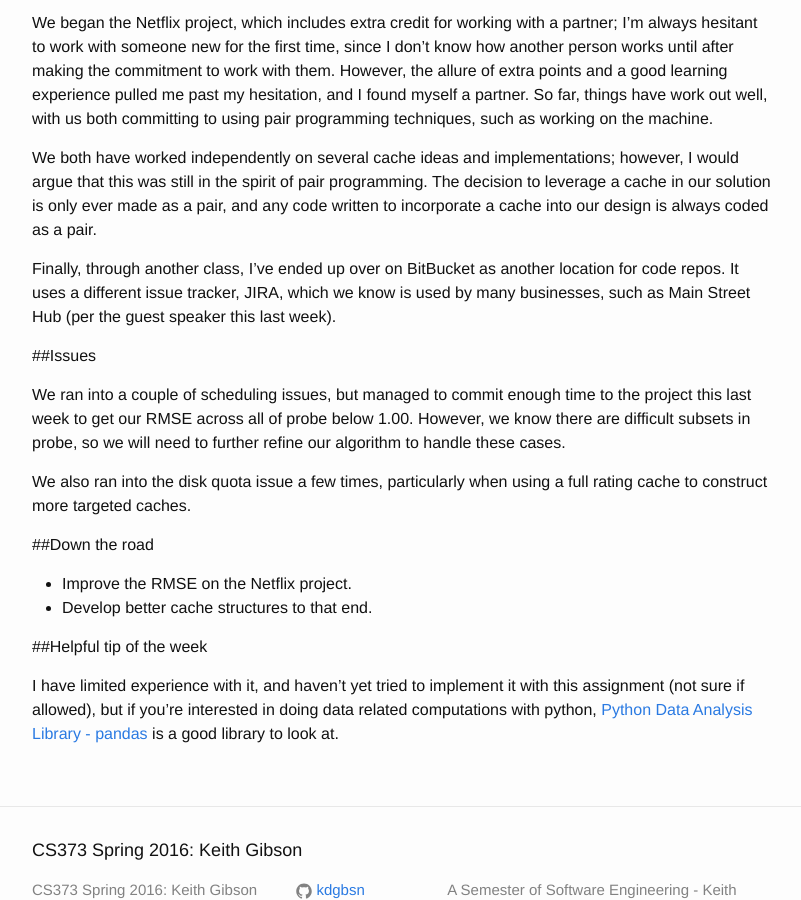
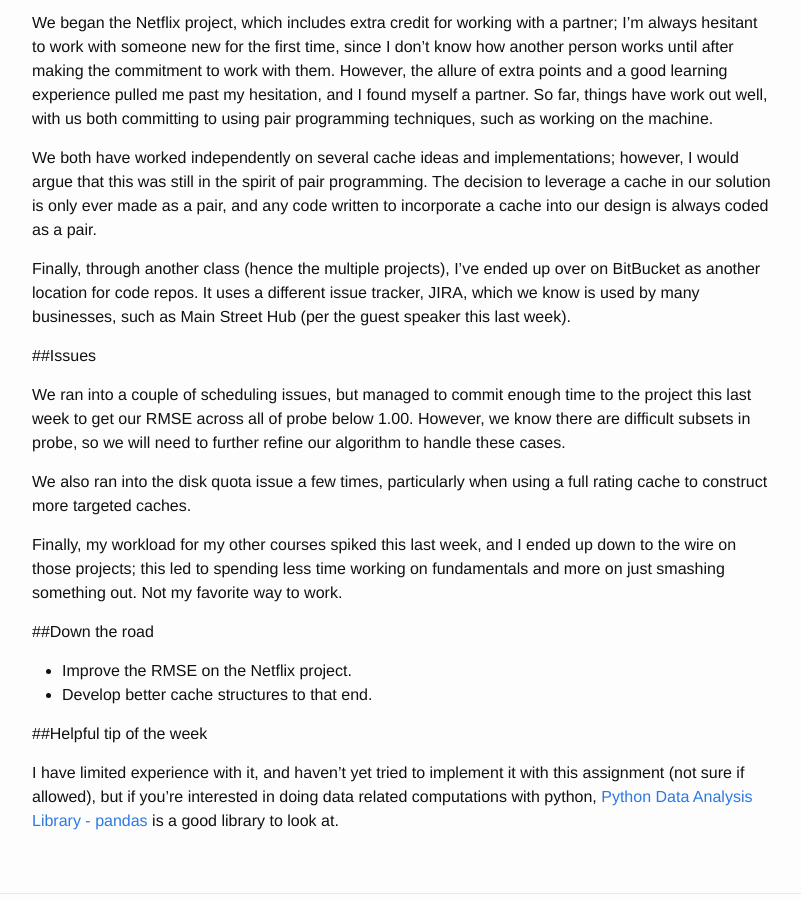
Before and after one commit to kdgbsn/kdgbsn.github.io, a Jekyll site: the page built from _posts/2016-02-14-pair-programming-and-multiple-jobs.markdown, in a window 1280 px wide and 900 px high, scrolled down 825 px. Shown: the whole window, without its empty margins (238-1039 px from the left). Built offline with Jekyll 4.4.1, drawn with Linux system fonts in a browser that asks for light colours.

Commit message:
Update 2016-02-14-pair-programming-and-multiple-jobs.markdown

```diff
--- a/_posts/2016-02-14-pair-programming-and-multiple-jobs.markdown
+++ b/_posts/2016-02-14-pair-programming-and-multiple-jobs.markdown
@@ -20,13 +20,15 @@ We began the Netflix project, which includes extra credit for working with a par
 
 We both have worked independently on several cache ideas and implementations; however, I would argue that this was still in the spirit of pair programming. The decision to leverage a cache in our solution is only ever made as a pair, and any code written to incorporate a cache into our design is always coded as a pair.
 
-Finally, through another class, I've ended up over on BitBucket as another location for code repos. It uses a different issue tracker, JIRA, which we know is used by many businesses, such as Main Street Hub (per the guest speaker this last week).
+Finally, through another class (hence the multiple projects), I've ended up over on BitBucket as another location for code repos. It uses a different issue tracker, JIRA, which we know is used by many businesses, such as Main Street Hub (per the guest speaker this last week).
 
 ##Issues
 
 We ran into a couple of scheduling issues, but managed to commit enough time to the project this last week to get our RMSE across all of probe below 1.00. However, we know there are difficult subsets in probe, so we will need to further refine our algorithm to handle these cases.
 
 We also ran into the disk quota issue a few times, particularly when using a full rating cache to construct more targeted caches.
+
+Finally, my workload for my other courses spiked this last week, and I ended up down to the wire on those projects; this led to spending less time working on fundamentals and more on just smashing something out. Not my favorite way to work.
 
 ##Down the road
 
```
